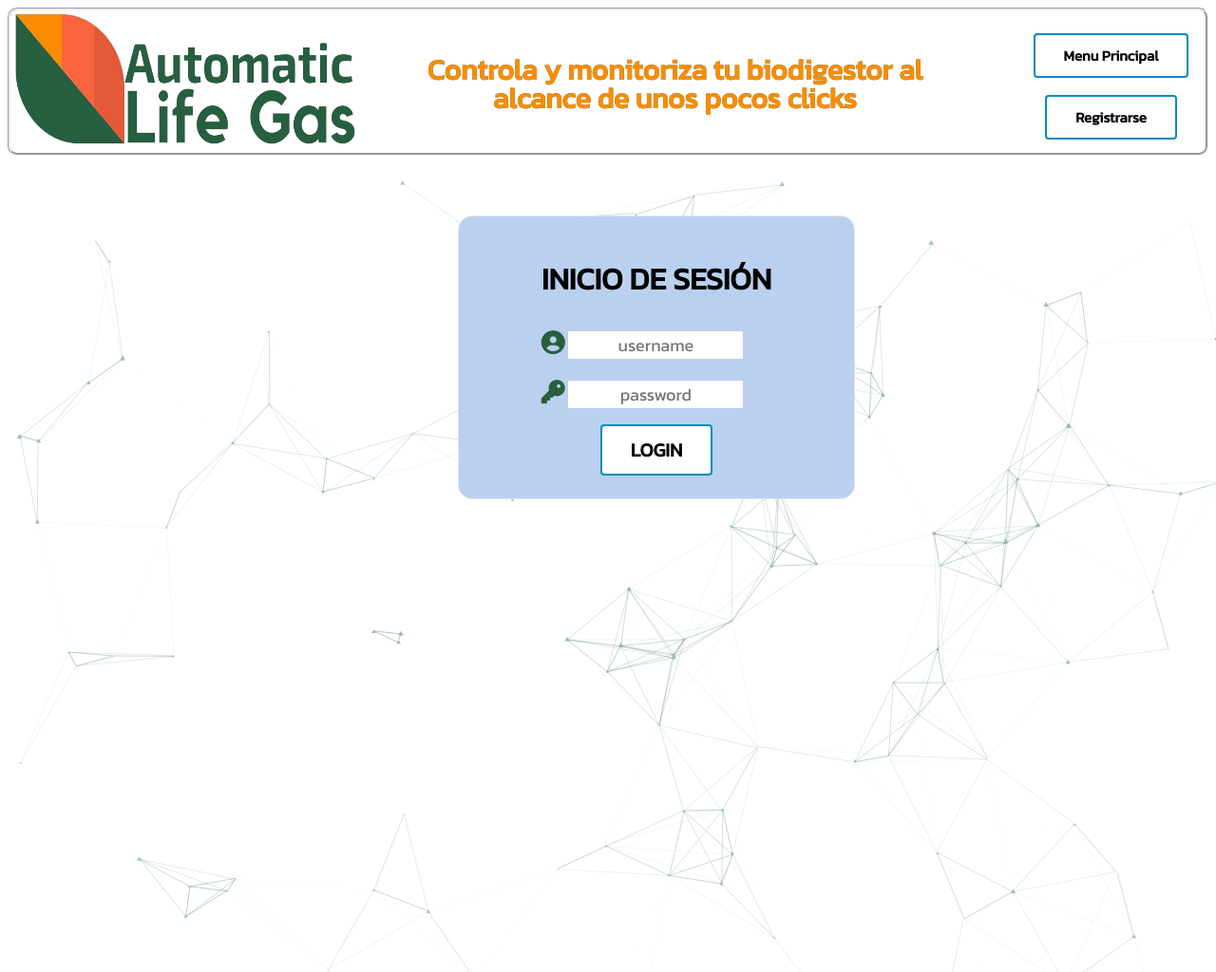
After one commit to Anexis19/Proyecto_Biodigestor, a PHP site: page /pages/inicio_sesion.html in a window 1280 px wide. The commit adds this page. Shown: the whole page at 95% size. Run offline with PHP 8.4, Linux system fonts and the light colour scheme; some libraries are stand-ins or nearby versions.

Commit message:
Commit rama develop1. Inicio de sesion solucionado. Falta validar campo de contraseñas en el formulario de registro. Ademas, es necesario establecer conexion con la base de datos para realizar el login

```diff
--- a/css/style.css
+++ b/css/style.css
@@ -1,11 +1,17 @@
+#particles-js{
+  height: 100vh;
+  width: 100%;
+  position: fixed;
+  z-index: -1;
+}
+
 .contenedor_principal {
   display: flex;
   flex-wrap: wrap;
   align-content: space-between;
   height: 150px;
-  border: 5px outset;
+  border: 3px groove;
   border-radius: 10px;
-  border-color: #275f42;
   transition-duration: 0.5s;
 }
 .contenedor_principal:hover {
@@ -72,7 +78,7 @@ button {
   cursor: pointer;
 }
 
-.btn-inicio-sesion {
+.btn-inicio-sesion{
   background-color: white;
   color: black;
   border: 2px solid #008cba;
--- a/css/style_form.css
+++ b/css/style_form.css
@@ -1,6 +1,8 @@
 h2{
     text-align: center;
 }
+
+
 .input_decor{
     text-decoration: none;
     font-family: 'kanit', sans-serif;
@@ -20,6 +22,8 @@ h2{
     font-family: 'kanit', sans-serif;
     text-align: center;
 }
+
+
 label{
     text-align: left;
     display: inline-block;
--- /dev/null
+++ b/css/style_inicio_sesion.css
@@ -0,0 +1,52 @@
+
+ /* INCIO DE SESION CON CSS */
+.contenedor_form{
+    font-family: 'kanit', sans-serif;
+    width: 25%;
+    margin: 0 auto;
+}
+
+ .login-box {
+    border-radius: 15px;
+    border: 1px solid rgb(229, 229, 237);
+    width: 100%;
+    text-align: center;
+    margin: 0 auto;
+    margin-top:  20%;
+    background: #BAD0EF;
+    padding: 20px 50px;
+}
+
+.item{
+    padding: 10px;
+}
+
+.login-box .form .item input {
+    text-align: center;
+    width: 180px;
+    font-size: 18px;
+    border: 0;
+    border-bottom: 3px solid #BAD0EF;
+    font-family: 'kanit', sans-serif;
+    background: white;
+    color: #251e1e;
+    margin-right: 30px;
+
+
+}
+
+i{
+    font-size: 25px;
+    color: #275F40;
+ }
+.btn-login{
+   color: black;
+   background-color: white;
+   border: 2px solid #008CBA;
+   font-size: 20px;
+
+}
+.btn-login:hover{
+    background-color: #35A6A0;
+    color: white;
+}
--- /dev/null
+++ b/js/app.js
@@ -0,0 +1,112 @@
+particlesJS(
+    {
+        "particles": {
+          "number": {
+            "value": 80,
+            "density": {
+              "enable": true,
+              "value_area": 800
+            }
+          },
+          "color": {
+            "value": "#8CADA4"
+          },
+          "shape": {
+            "type": "triangle",
+            "stroke": {
+              "width": 0,
+              "color": "#276040"
+            },
+            "polygon": {
+              "nb_sides": 5
+            },
+            "image": {
+              "src": "img/github.svg",
+              "width": 100,
+              "height": 100
+            }
+          },
+          "opacity": {
+            "value": 0.5,
+            "random": false,
+            "anim": {
+              "enable": false,
+              "speed": 1,
+              "opacity_min": 0.1,
+              "sync": false
+            }
+          },
+          "size": {
+            "value": 3,
+            "random": true,
+            "anim": {
+              "enable": false,
+              "speed": 40,
+              "size_min": 0.1,
+              "sync": false
+            }
+          },
+          "line_linked": {
+            "enable": true,
+            "distance": 150,
+            "color": "#276040",
+            "opacity": 0.4,
+            "width": 1
+          },
+          "move": {
+            "enable": true,
+            "speed": 6,
+            "direction": "none",
+            "random": false,
+            "straight": false,
+            "out_mode": "out",
+            "bounce": false,
+            "attract": {
+              "enable": false,
+              "rotateX": 600,
+              "rotateY": 1200
+            }
+          }
+        },
+        "interactivity": {
+          "detect_on": "canvas",
+          "events": {
+            "onhover": {
+              "enable": true,
+              "mode": "repulse"
+            },
+            "onclick": {
+              "enable": true,
+              "mode": "push"
+            },
+            "resize": true
+          },
+          "modes": {
+            "grab": {
+              "distance": 400,
+              "line_linked": {
+                "opacity": 1
+              }
+            },
+            "bubble": {
+              "distance": 400,
+              "size": 40,
+              "duration": 2,
+              "opacity": 8,
+              "speed": 3
+            },
+            "repulse": {
+              "distance": 200,
+              "duration": 0.4
+            },
+            "push": {
+              "particles_nb": 4
+            },
+            "remove": {
+              "particles_nb": 2
+            }
+          }
+        },
+        "retina_detect": true
+      }
+);
--- /dev/null
+++ b/pages/inicio_sesion.html
@@ -0,0 +1,78 @@
+<!DOCTYPE html>
+<html lang="en">
+<head>
+    <meta charset="UTF-8">
+    <meta http-equiv="X-UA-Compatible" content="IE=edge">
+    <meta name="viewport" content="width=device-width, initial-scale=1.0">
+    <link rel="icon" href="../images/icon.png">
+    <link rel="stylesheet" href="../css/style_inicio_sesion.css">
+    <link rel="stylesheet" href="../css/style.css">
+    <link rel="preconnect" href="https://fonts.googleapis.com">
+    <link rel="preconnect" href="https://fonts.gstatic.com" crossorigin>
+    <link rel="preconnect" href="https://fonts.gstatic.com">
+    <link href="https://fonts.googleapis.com/css2?family=Kanit:ital,wght@0,400;1,400;1,500;1,900&family=Lobster&display=swap" rel="stylesheet">
+    <script src="https://kit.fontawesome.com/b50f20f4b1.js" crossorigin="anonymous"></script>
+    <!-- Estilos del carousel -->
+    <link rel="stylesheet" href="../css/glide.core.min.css">
+    <link rel="stylesheet" href="../css/glide.theme.min.css">
+    <title>Automatic Life Gas</title>
+</head>
+<meta chatset="UTF-8">
+<body>
+
+    <!-- CABECERA DE TRABAJO -->
+    <header>
+
+        <div class="contenedor_principal">
+            <div class="contenedor_logo">
+                <img id="imagen_logo" src="../images/logo.png" alt="Error al cargar la imagen">
+            </div>
+            <div class="contenedor_frase">
+                <span>Controla y monitoriza tu biodigestor al alcance de unos pocos clicks</span>
+            </div>
+            <div class="contenedor_botones">
+                <div class="contenedor_botton_inicio">
+                    <button type="" class="btn-inicio-sesion"> <a href="../index.html">Menu Principal</a></button>
+                </div>
+                <div class="contenedor_botton_registro">
+                    <button type="" class="btn-inicio-sesion"> <a href="../pages/form_register.php">Registrarse</a> </button>
+                </div>
+
+            </div>
+        </div>
+
+    </header>
+
+    <!-- DISEÑO DE INICIO SESION-->
+
+    <div id="particles-js"></div>
+
+    <form action="#" method="POST" class="contenedor_form">
+        <div class="login-box">
+            <h1>INICIO DE SESIÓN</h1> <!-- El título de Inicio de sesión -->
+
+            <div class="form">
+                <div class="item"> <!-- parte de nombre de usuario -->
+                    <i class="fa fa-user-circle" aria-hidden="true"></i> <!-- Se utilizará para dibujar el icono delante del nombre de usuario -->
+                    <input type="text"  placeholder="username" name="username" class="input_decor" > <!-- Entrada de nombre de usuario realizada por cuadro de texto -->
+                </div>
+
+                <div class="item"> <!-- parte de la contraseña -->
+
+                    <i class="fa fa-key" aria-hidden="true"></i> <!-- Se utilizará para dibujar el icono delante de la contraseña en el futuro -->
+                    <input type="password" placeholder="password" name="password" class="input_decor"> <!-- Entrada de contraseña usando el cuadro de texto de contraseña-->
+                </div>
+
+            </div>
+
+            <button type="submit" class="btn-login">LOGIN</button> <!-- Botón de inicio de sesión implementado con el botón -->
+        </div>
+    </form>
+
+
+
+<!-- Insercion de particulas -->
+<script src="https://cdn.jsdelivr.net/npm/particles.js@2.0.0/particles.min.js"></script>
+<script src="../js/app.js"></script>
+</body>
+</html>
```
Also changed, not shown: index.html (+6 -3 lines), js/particlesjs-config.json (added, +110 -0 lines), logic/form_registerLogic.php (+31 -1 lines), pages/form_register.php (+19 -4 lines), images/im1.jpg (added), images/logo.jpg (deleted), images/logo.png (added).
